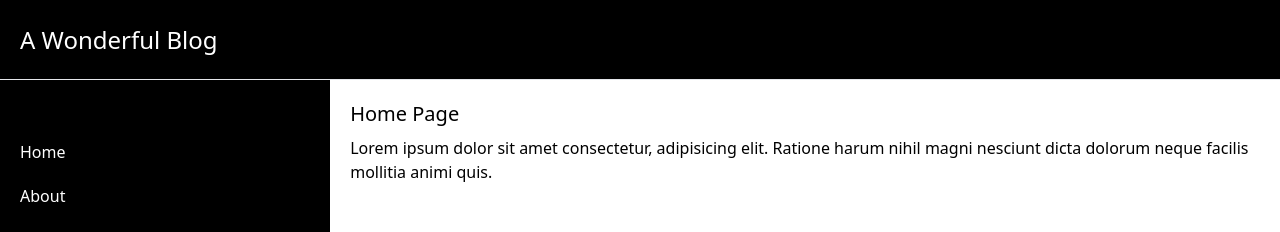
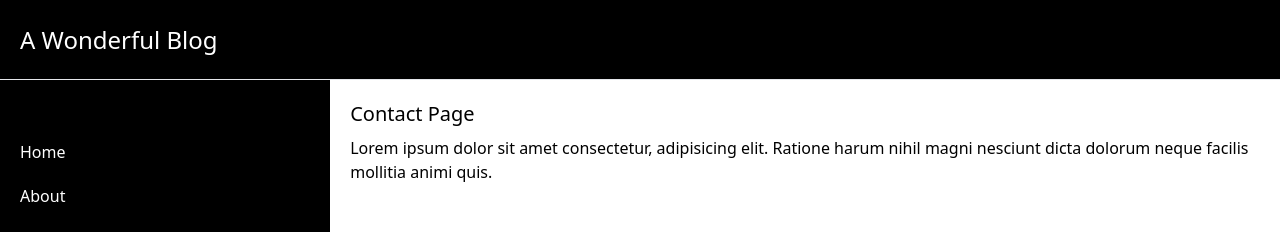
Before and after one commit to LearnWithHasinHayder/introduction-vuew-router, a Vue app: page /contact in a window 1280 px wide. Shown: the top 232 px of the page. Built offline with nearby package versions, Linux system fonts and the light colour scheme.

Commit message:
Configuring routes

```diff
--- a/package.json
+++ b/package.json
@@ -9,7 +9,8 @@
     "preview": "vite preview"
   },
   "dependencies": {
-    "vue": "^3.3.4"
+    "vue": "^3.3.4",
+    "vue-router": "4"
   },
   "devDependencies": {
     "@vitejs/plugin-vue": "^4.2.3",
--- a/src/App.vue
+++ b/src/App.vue
@@ -1,5 +1,4 @@
 <script setup>
-import Home from './components/Home.vue';
 import Sidebar from './components/Sidebar.vue';
 </script>
 
@@ -10,7 +9,7 @@ import Sidebar from './components/Sidebar.vue';
       <Sidebar/>
     </aside>
     <main class="w-full min-h-screen p-5">
-      <Home/>
+      <router-view></router-view>
     </main>
   </section>
   <footer></footer>
--- a/src/components/Contact.vue
+++ b/src/components/Contact.vue
@@ -4,7 +4,7 @@
 
 <template>
     <article class="mb-10">
-        <h1 class="text-xl mb-2">About Page</h1>
+        <h1 class="text-xl mb-2">Contact Page</h1>
         <p>
             Lorem ipsum dolor sit amet consectetur, adipisicing elit. Ratione harum nihil magni nesciunt dicta dolorum neque facilis mollitia animi quis.
         </p>
--- a/src/main.js
+++ b/src/main.js
@@ -2,4 +2,6 @@ import { createApp } from 'vue'
 import './style.css'
 import App from './App.vue'
 
-createApp(App).mount('#app')
+import router from './router/router.js'
+
+createApp(App).use(router).mount('#app')
--- /dev/null
+++ b/src/router/router.js
@@ -0,0 +1,32 @@
+import { createRouter, createWebHistory } from 'vue-router'
+
+import Home from '../components/Home.vue'
+import About from '../components/About.vue'
+import Contact from '../components/Contact.vue'
+import Blog from '../components/Blog.vue'
+
+const routes = [
+    {
+        path: '/',
+        component: Home
+    },
+    {
+        path: '/about',
+        component: About
+    },
+    {
+        path: '/contact',
+        component: Contact
+    },
+    {
+        path: '/blog',
+        component: Blog
+    }
+]
+
+const router = createRouter({
+    history: createWebHistory(),
+    routes: routes
+})
+
+export default router
```
Also changed, not shown: 1 other file (tests, documents, lock files or other folders).
